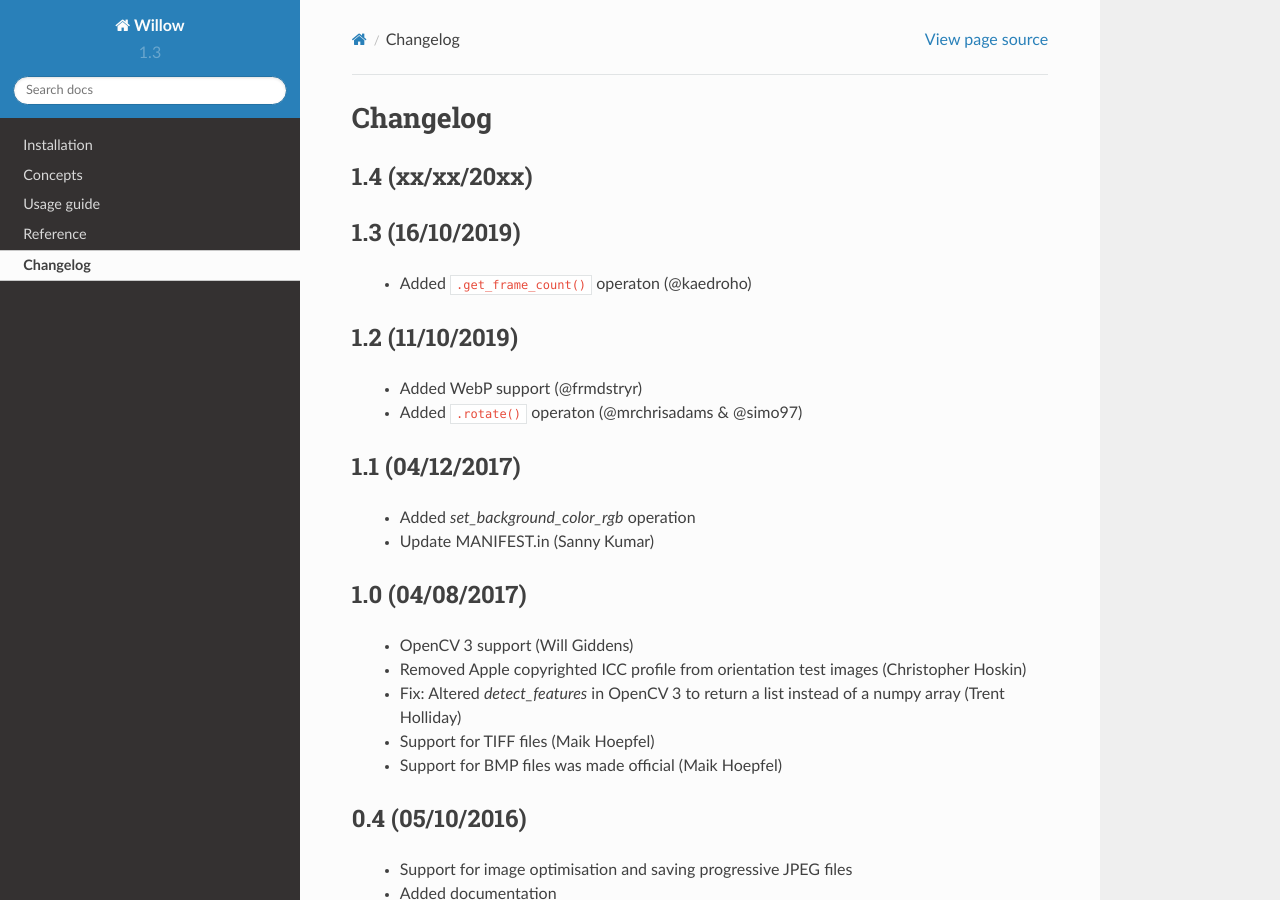
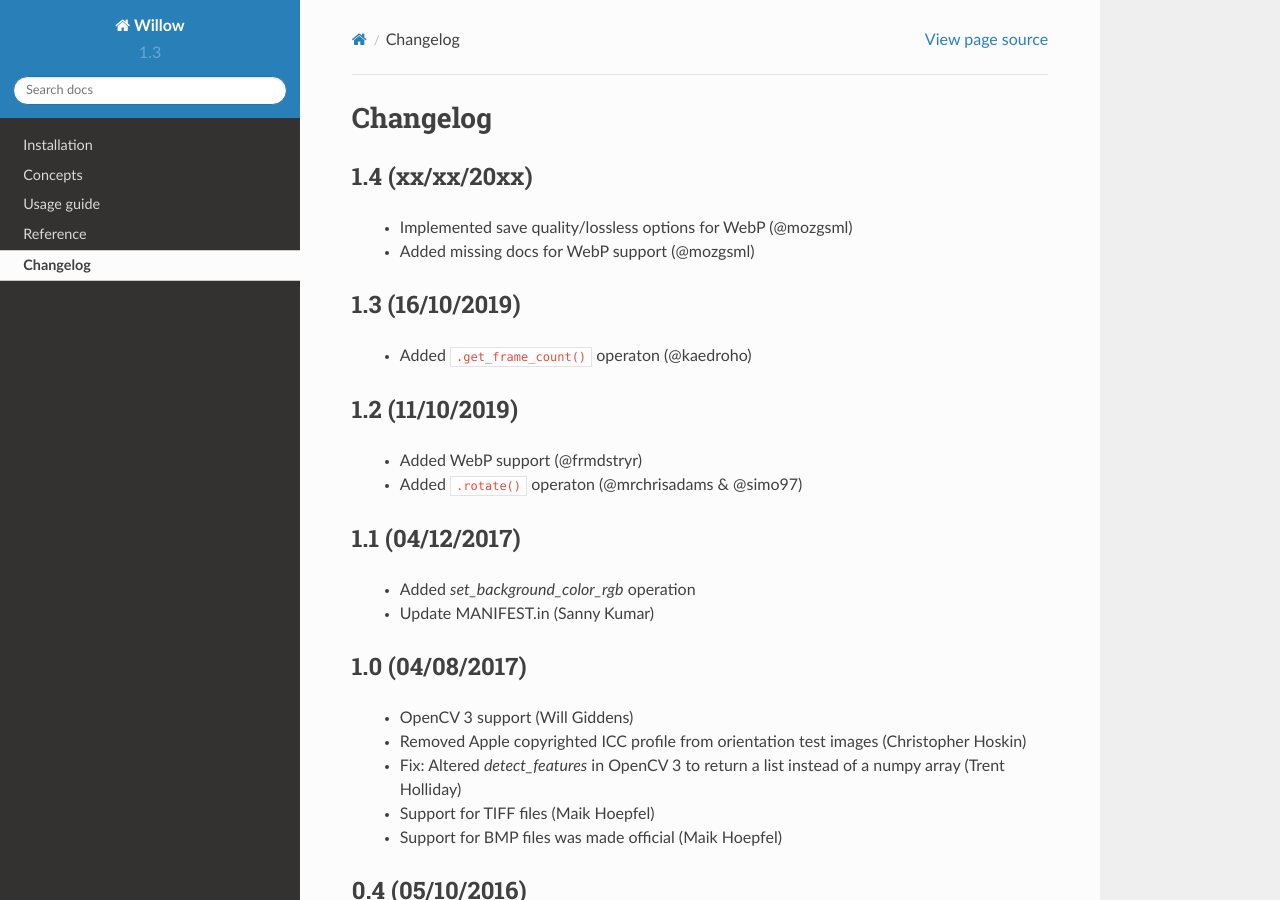
Before and after one commit to wagtail/Willow, a Sphinx documentation site: the page built from docs/changelog.rst, in a window 1280 px wide and 900 px high. Built offline with Sphinx 7.4.7 and the Read the Docs theme 2.0.0, drawn with Linux system fonts in a browser that asks for light colours.

Commit message:
Update changelog.rst

```diff
--- a/docs/changelog.rst
+++ b/docs/changelog.rst
@@ -4,6 +4,8 @@ Changelog
 1.4 (xx/xx/20xx)
 ----------------
 
+ - Implemented save quality/lossless options for WebP (@mozgsml)
+ - Added missing docs for WebP support (@mozgsml)
 
 1.3 (16/10/2019)
 ----------------
```
